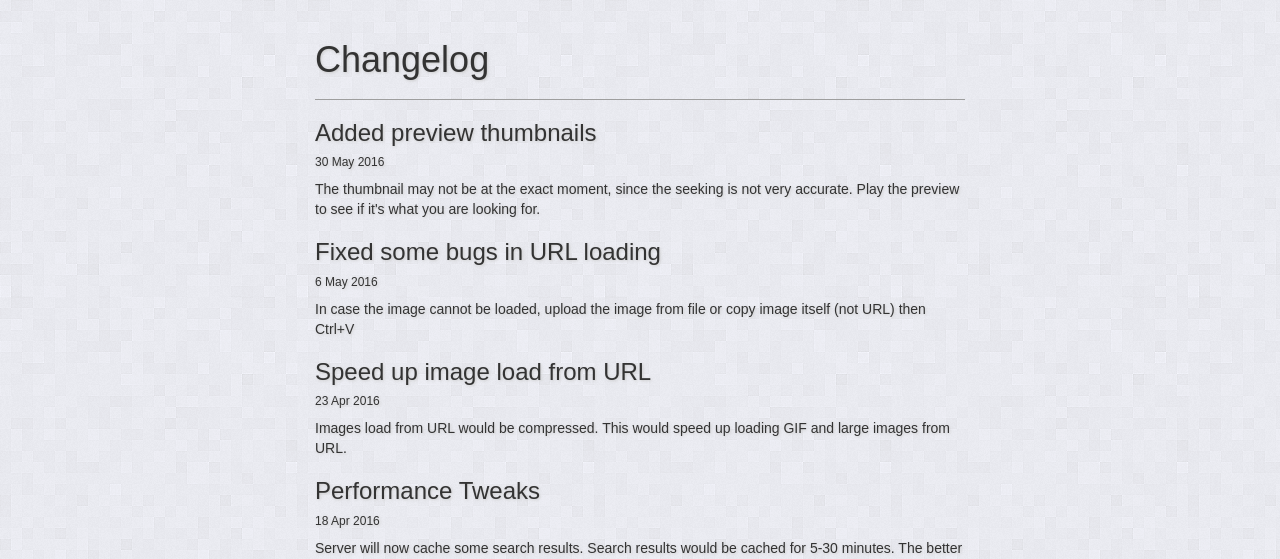
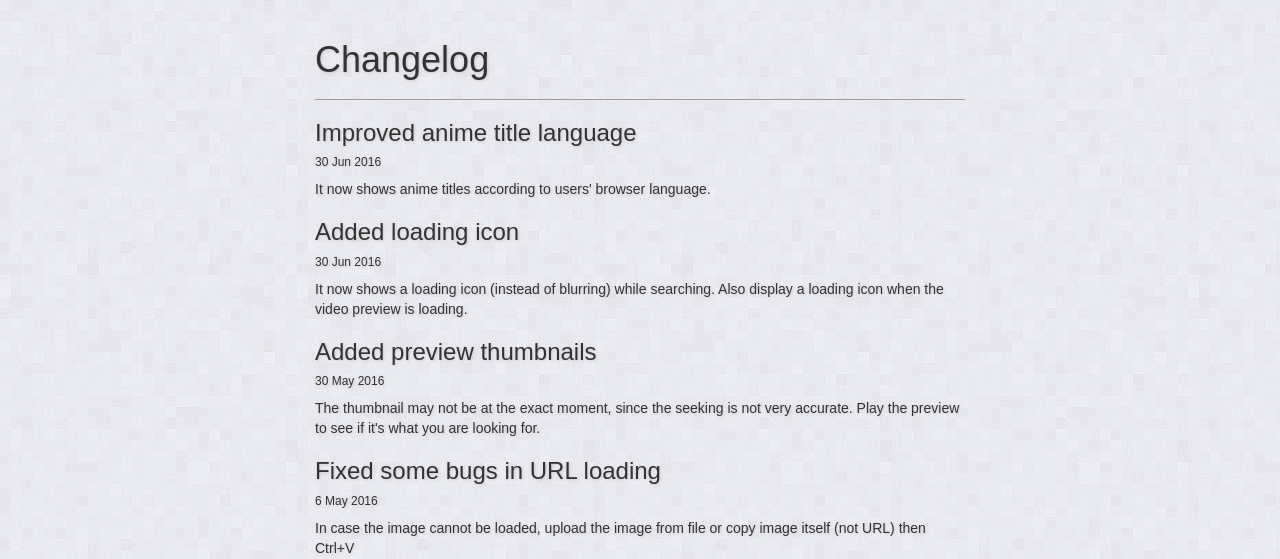
Before and after one commit to MexicoosMo/lateralblas, a PHP site: page /solr/changelog in a window 1280 px wide. Shown: the top 559 px of the page. Run offline with PHP 8.4, Linux system fonts and the light colour scheme.

Commit message:
Update changelog

```diff
--- a/changelog.php
+++ b/changelog.php
@@ -14,6 +14,14 @@
 <body>
 <div class="container">
 <div class="page-header"><h1>Changelog</h1></div>
+
+<h3>Improved anime title language</h3>
+<h6>30 Jun 2016</h6>
+<p>It now shows anime titles according to users' browser language.</p>
+
+<h3>Added loading icon</h3>
+<h6>30 Jun 2016</h6>
+<p>It now shows a loading icon (instead of blurring) while searching. Also display a loading icon when the video preview is loading.</p>
 
 <h3>Added preview thumbnails</h3>
 <h6>30 May 2016</h6>
```
